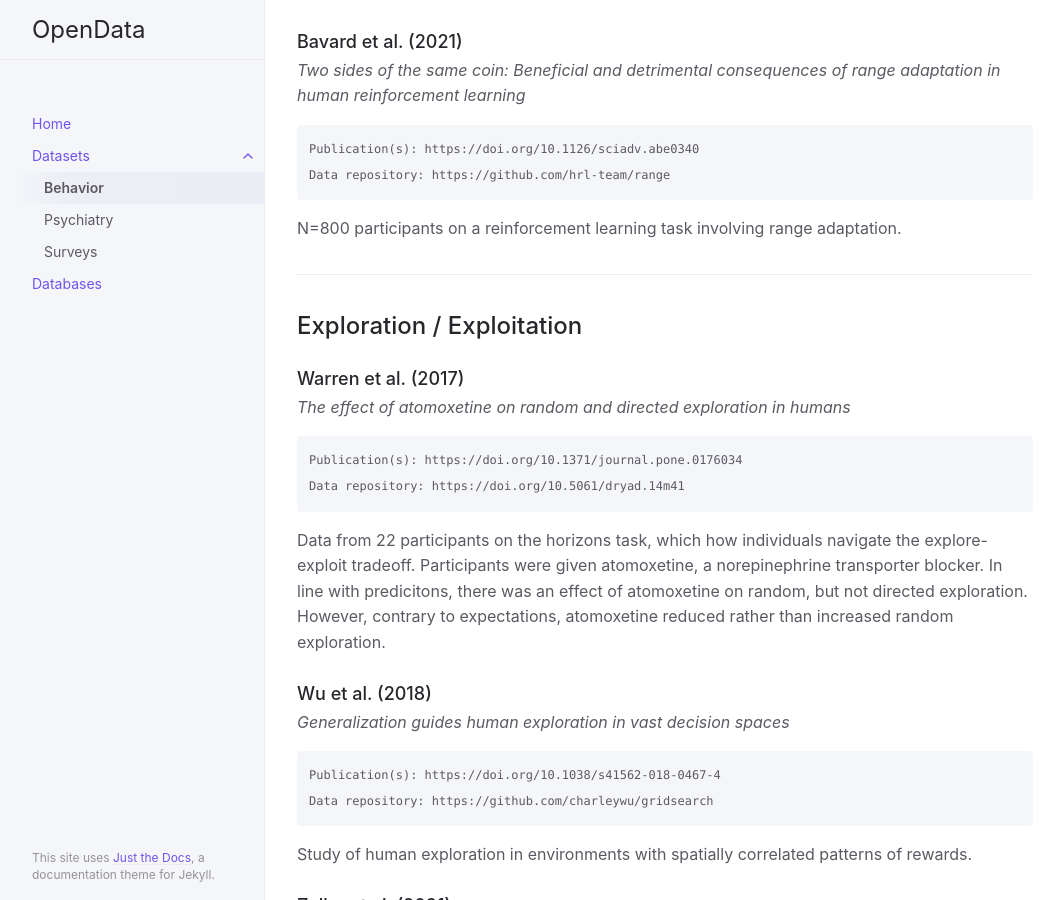
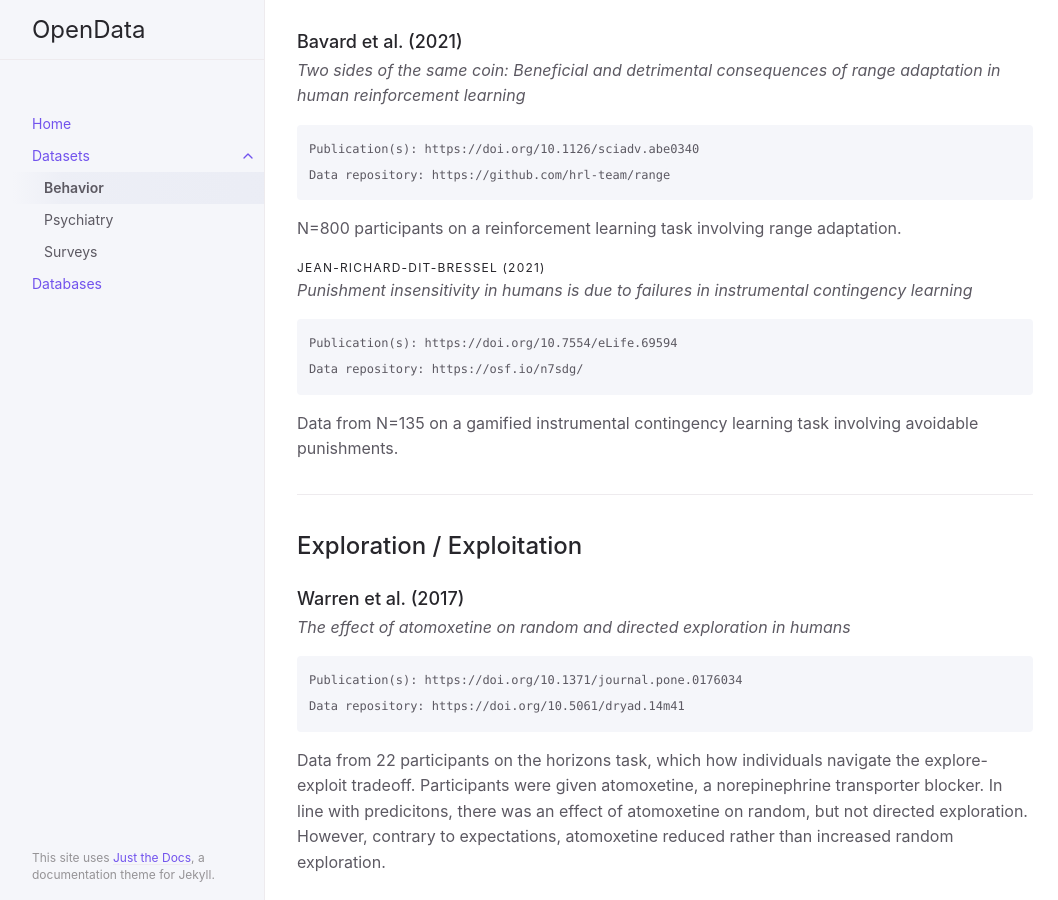
Before and after one commit to nivlab/opendata, a Jekyll site: the page built from docs/datasets/behavior.md, in a window 1280 px wide and 900 px high, scrolled down 3056 px. Shown: the whole window, without its empty margins (107-1165 px from the left). Built offline with Jekyll 4.4.1, drawn with Linux system fonts in a browser that asks for light colours.

Commit message:
Update behavior.md

````diff
--- a/docs/datasets/behavior.md
+++ b/docs/datasets/behavior.md
@@ -125,6 +125,16 @@ Publication(s): https://doi.org/10.1126/sciadv.abe0340
 Data repository: https://github.com/hrl-team/range
 ```
 N=800 participants on a reinforcement learning task involving range adaptation.
+
+#### Jean-Richard-dit-Bressel (2021)
+{: .no_toc }
+*Punishment insensitivity in humans is due to failures in instrumental contingency learning*
+```
+Publication(s): https://doi.org/10.7554/eLife.69594
+Data repository: https://osf.io/n7sdg/
+```
+
+Data from N=135 on a gamified instrumental contingency learning task involving avoidable punishments.
 
 ---
 
````
